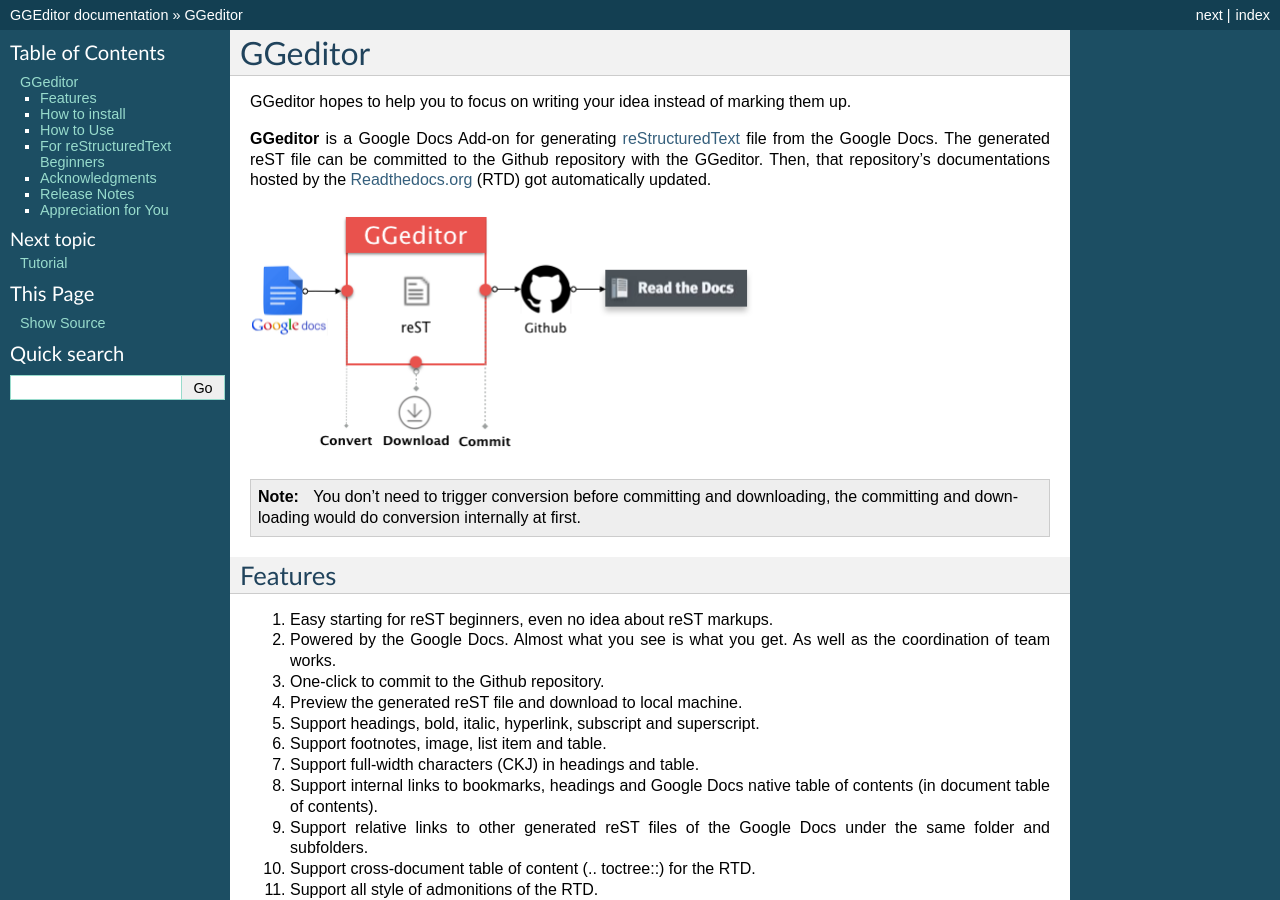
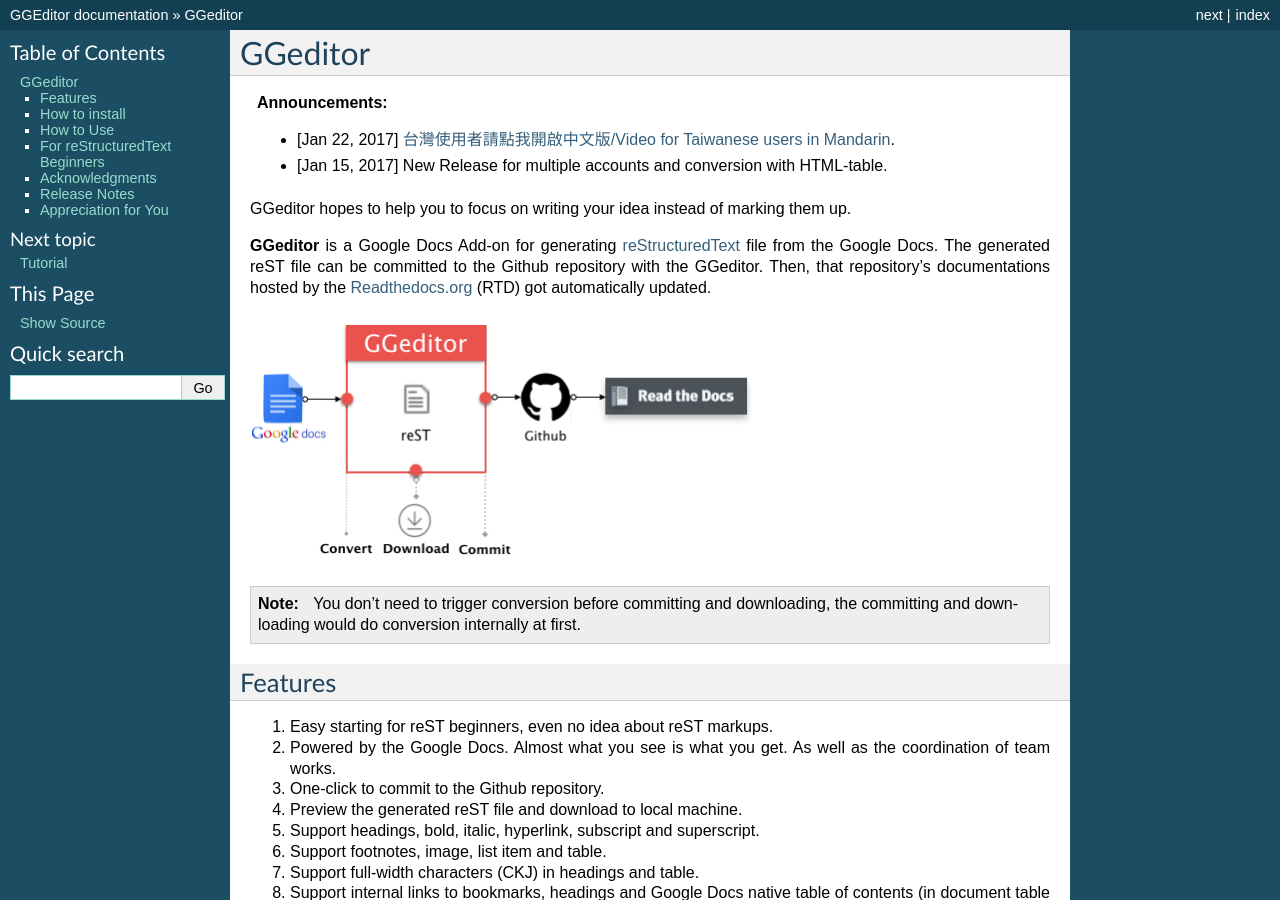
Before and after one commit to iapyeh/GGeditor, a Sphinx documentation site: the page built from docs/index.rst, in a window 1280 px wide and 900 px high. Built offline with Sphinx 7.4.7, drawn with Linux system fonts in a browser that asks for light colours; pages that are not in the unit, such as notebooks, are missing from menus; some of the changed lines change nothing that is shown.

Commit message:
Google Docs reST Editor@2017-1-23 19:17:20

```diff
--- a/docs/index.rst
+++ b/docs/index.rst
@@ -17,9 +17,16 @@
     Limitations
     api/backend
 
+
+.. admonition:: Announcements
+
+    * [Jan 22, 2017] \ |LINK1|\ .
+
+    * [Jan 15, 2017] New Release for multiple accounts and conversion with HTML-table.
+
 GGeditor hopes to help you to focus on writing your idea instead of marking them up.
 
-\ |STYLE0|\  is a Google Docs Add-on for generating \ |LINK1|\  file from the Google Docs. The generated reST file can be committed to the Github repository with the GGeditor. Then, that repository’s documentations hosted by the  \ |LINK2|\  (RTD) got automatically updated.
+\ |STYLE0|\  is a Google Docs Add-on for generating \ |LINK2|\  file from the Google Docs. The generated reST file can be committed to the Github repository with the GGeditor. Then, that repository’s documentations hosted by the  \ |LINK3|\  (RTD) got automatically updated.
 
 \ |IMG1|\
 
@@ -63,7 +70,7 @@
 How to install
 ==============
 
-\ |LINK3|\ , or in a Google Docs Document:
+\ |LINK4|\ , or in a Google Docs Document:
 
 #. On the menu item “Add-ons”, click the “Get Add-ons”
 
@@ -76,7 +83,7 @@
 How to Use
 ==========
 
-Please refer to this article \ |LINK4|\
+Please refer to this article \ |LINK5|\
 
 .. _h84e3b4616757118376d336e2e5d5d23:
 
@@ -85,11 +92,11 @@
 
 If you are a beginner of the reStructuredText and you feel a little bit of confusing about how to put your documents onto the RTD website. I wrote two quick guides to help your task to be quickly completed with the GGeditor.
 
-\ |LINK5|\
+\ |LINK6|\
 
     This guide for you to make the 1st copy of your product documents get online.
 
-\ |LINK6|\
+\ |LINK7|\
 
     This guide for you to make the 1st copy of your module documents get online.
 
@@ -100,17 +107,17 @@
 Acknowledgments
 ===============
 
-* Andrey Rublev as well as \ |LINK7|\  of the \ |LINK8|\ , it is a great tool for beginner to learn the reST markups.
+* Andrey Rublev as well as \ |LINK8|\  of the \ |LINK9|\ , it is a great tool for beginner to learn the reST markups.
 
-* Bitwiseshiftleft as well as \ |LINK9|\  of the \ |LINK10|\  projects. The sjcl.js is used for credentials encryption.
+* Bitwiseshiftleft as well as \ |LINK10|\  of the \ |LINK11|\  projects. The sjcl.js is used for credentials encryption.
 
-* \ |LINK11|\ . Hard to be briefly described. In short, its excellent AR series let me have time to work on this project.
+* \ |LINK12|\ . Hard to be briefly described. In short, its excellent AR series let me have time to work on this project.
 
-* Philip Schatz as well as \ |LINK12|\  of the  \ |LINK13|\  project. The Github-related implementation is on this wonderful tool.
+* Philip Schatz as well as \ |LINK13|\  of the  \ |LINK14|\  project. The Github-related implementation is on this wonderful tool.
 
-* \ |LINK14|\  as well as \ |LINK15|\ . Pelican lead me to the world of markup. The conf.py is borrowed from the pelican’s repository.
+* \ |LINK15|\  as well as \ |LINK16|\ . Pelican lead me to the world of markup. The conf.py is borrowed from the pelican’s repository.
 
-* \ |LINK16|\  (RTD), it provides a great service, which encourage me to create the GGeditor.
+* \ |LINK17|\  (RTD), it provides a great service, which encourage me to create the GGeditor.
 
 .. _h5d303e73368631b6320494219743f2d:
 
@@ -193,13 +200,13 @@
 
 It would really help us if you had a second to
 
-* \ |LINK17|\
+* \ |LINK18|\
 
-* Or \ |LINK18|\
+* Or \ |LINK19|\
 
 that helps us keep momentun on GGeditor.
 
-\ |LINK19|\
+\ |LINK20|\
 
 .. bottom of content
 
@@ -209,77 +216,81 @@
 
 .. |LINK1| raw:: html
 
-    <a href="https://en.wikipedia.org/wiki/ReStructuredText" target="_blank">reStructuredText</a>
+    <a href="https://goo.gl/qH1WWj" target="_blank">台灣使用者請點我開啟中文版/Video for Taiwanese users in Mandarin</a>
 
 .. |LINK2| raw:: html
 
-    <a href="https://readthedocs.org/" target="_blank">Readthedocs.org</a>
+    <a href="https://en.wikipedia.org/wiki/ReStructuredText" target="_blank">reStructuredText</a>
 
 .. |LINK3| raw:: html
 
-    <a href="https://chrome.google.com/webstore/detail/ggeditor/piedgdbcihbejidgkpabjhppneghbcnp" target="_blank">Click this link to the Google Docs Add-on page</a>
+    <a href="https://readthedocs.org/" target="_blank">Readthedocs.org</a>
 
 .. |LINK4| raw:: html
 
-    <a href="User%20Guide.html">How to Use</a>
+    <a href="https://chrome.google.com/webstore/detail/ggeditor/piedgdbcihbejidgkpabjhppneghbcnp" target="_blank">Click this link to the Google Docs Add-on page</a>
 
 .. |LINK5| raw:: html
 
-    <a href="how2Readthedocs.html">How to create a generic website of documentation on the RTD</a>
+    <a href="User%20Guide.html">How to Use</a>
 
 .. |LINK6| raw:: html
 
-    <a href="ApiDoc.html">How to create API document for python modules</a>
+    <a href="how2Readthedocs.html">How to create a generic website of documentation on the RTD</a>
 
 .. |LINK7| raw:: html
 
-    <a href="https://github.com/anru/rsted/graphs/contributors" target="_blank">all the contributors</a>
+    <a href="ApiDoc.html">How to create API document for python modules</a>
 
 .. |LINK8| raw:: html
 
-    <a href="http://rst.ninjs.org/" target="_blank">Online reStructuredText editor</a>
+    <a href="https://github.com/anru/rsted/graphs/contributors" target="_blank">all the contributors</a>
 
 .. |LINK9| raw:: html
 
-    <a href="https://github.com/bitwiseshiftleft/sjcl/graphs/contributors" target="_blank">all the contributors</a>
+    <a href="http://rst.ninjs.org/" target="_blank">Online reStructuredText editor</a>
 
 .. |LINK10| raw:: html
 
-    <a href="https://github.com/bitwiseshiftleft/sjcl" target="_blank">sjcl</a>
+    <a href="https://github.com/bitwiseshiftleft/sjcl/graphs/contributors" target="_blank">all the contributors</a>
 
 .. |LINK11| raw:: html
 
-    <a href="http://neusauber.com" target="_blank">Neusauber.com</a>
+    <a href="https://github.com/bitwiseshiftleft/sjcl" target="_blank">sjcl</a>
 
 .. |LINK12| raw:: html
 
-    <a href="https://github.com/philschatz/octokat.js/graphs/contributors" target="_blank">all the contributors</a>
+    <a href="http://neusauber.com" target="_blank">Neusauber.com</a>
 
 .. |LINK13| raw:: html
 
-    <a href="https://github.com/philschatz/octokat.js" target="_blank">octokat.js</a>
+    <a href="https://github.com/philschatz/octokat.js/graphs/contributors" target="_blank">all the contributors</a>
 
 .. |LINK14| raw:: html
 
-    <a href="https://github.com/getpelican/pelican" target="_blank">Pelican project</a>
+    <a href="https://github.com/philschatz/octokat.js" target="_blank">octokat.js</a>
 
 .. |LINK15| raw:: html
 
-    <a href="https://github.com/getpelican/pelican/graphs/contributors" target="_blank">all the contributes</a>
+    <a href="https://github.com/getpelican/pelican" target="_blank">Pelican project</a>
 
 .. |LINK16| raw:: html
 
-    <a href="https://readthedocs.org" target="_blank">Readthedocs.org</a>
+    <a href="https://github.com/getpelican/pelican/graphs/contributors" target="_blank">all the contributes</a>
 
 .. |LINK17| raw:: html
 
-    <a href="https://chrome.google.com/webstore/detail/ggeditor/piedgdbcihbejidgkpabjhppneghbcnp" target="_blank">Leave a Google Docs store rating</a>
+    <a href="https://readthedocs.org" target="_blank">Readthedocs.org</a>
 
 .. |LINK18| raw:: html
 
+    <a href="https://chrome.google.com/webstore/detail/ggeditor/piedgdbcihbejidgkpabjhppneghbcnp" target="_blank">Leave a Google Docs store rating</a>
+
+.. |LINK19| raw:: html
+
     <a href="https://github.com/iapyeh/GGeditor" target="_blank">star GGeditor on Github</a>
 
-.. |LINK19| raw:: html
+.. |LINK20| raw:: html
 
     <a href="https://docs.google.com/document/d/13b5dr8TZoTC5IJZeoiDt066b6mwq67yHqcl4TYUFnk0/edit?usp=sharing" target="_blank">Source document in the Google Docs</a>
 
```
